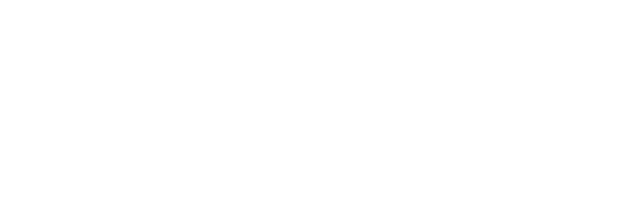
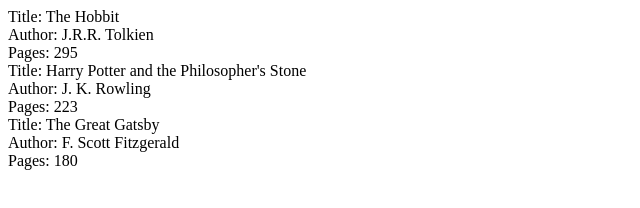
Before and after one commit to Vikek/library, a plain HTML site: page index.html in a window 1280 px wide. Shown: the whole page, without its empty margins (0-640 px from the left). Drawn offline with Linux system fonts and the light colour scheme.

Commit message:
functions for creating and displaying books

```diff
--- a/index.html
+++ b/index.html
@@ -7,7 +7,9 @@
     <title>Library</title>
 </head>
 <body>
+    <div class="library-container">
 
+    </div>
     <script src="scripts.js"></script>
 </body>
 </html>
--- a/scripts.js
+++ b/scripts.js
@@ -0,0 +1,42 @@
+let library = [];
+
+addBookToLibrary();
+displayBooks(library);
+
+function Book(title, author, pages, read) {
+    this.title = title;
+    this.author = author;
+    this.pages = pages;
+    this.read = read;
+}
+
+function addBookToLibrary() {
+    const book = new Book("The Hobbit", "J.R.R. Tolkien", 295, false);
+    const book1 = new Book("Harry Potter and the Philosopher's Stone", "J. K. Rowling", 223, false);
+    const book2 = new Book("The Great Gatsby", "F. Scott Fitzgerald", 180, false);
+    library.push(book);
+    library.push(book1);
+    library.push(book2);
+    console.log(library);
+}
+
+function displayBooks(library) {
+    const libraryContainer = document.querySelector(".library-container");
+    library.forEach( book => {
+        const title = document.createElement("div");
+        title.textContent = `Title: ${book.title}`;
+
+        const author = document.createElement("div");
+        author.textContent = `Author: ${book.author}`;
+
+        const pages = document.createElement("div");
+        pages.textContent = `Pages: ${book.pages}`;
+
+        const bookContainer = document.createElement("div");
+        bookContainer.appendChild(title);
+        bookContainer.appendChild(author);
+        bookContainer.appendChild(pages);
+
+        libraryContainer.appendChild(bookContainer);
+    });
+}
```
